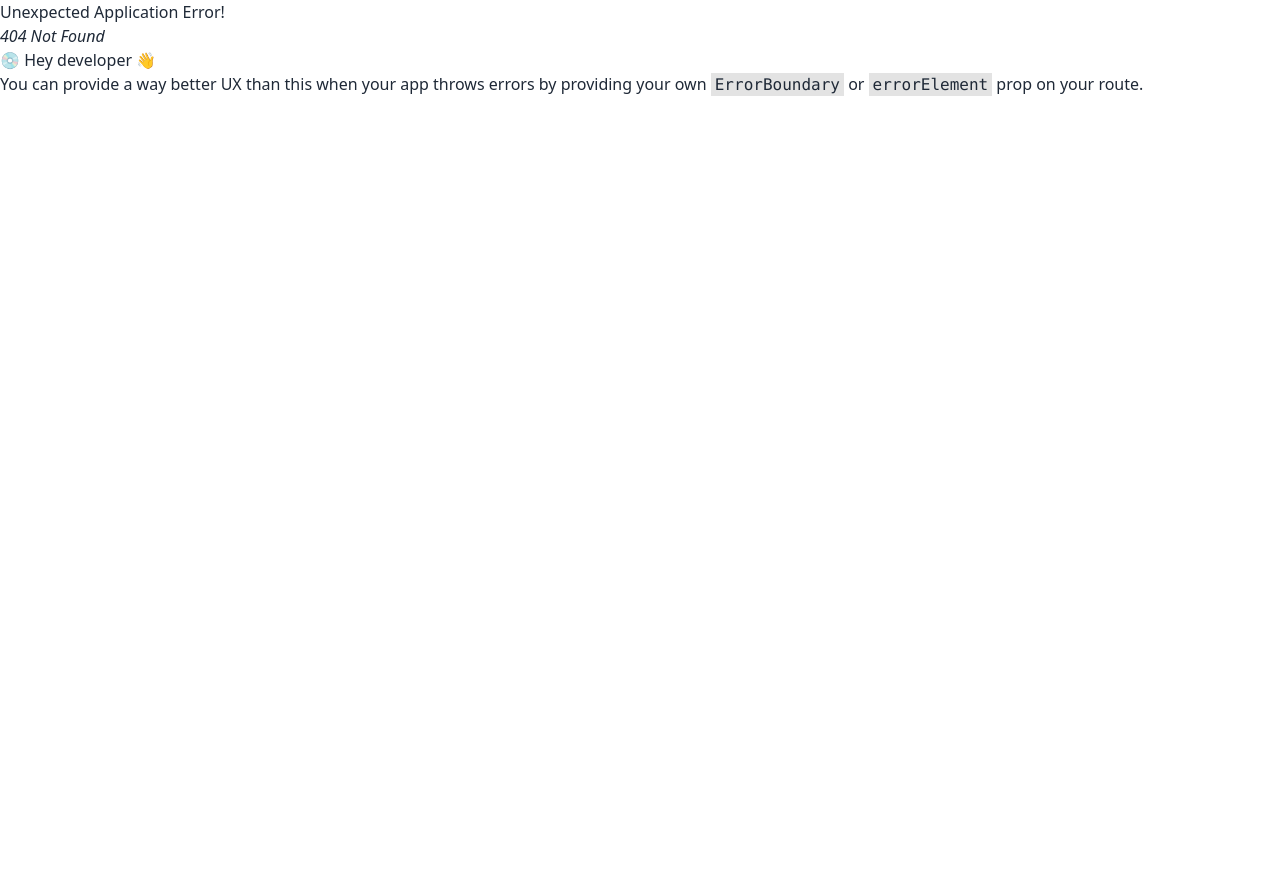
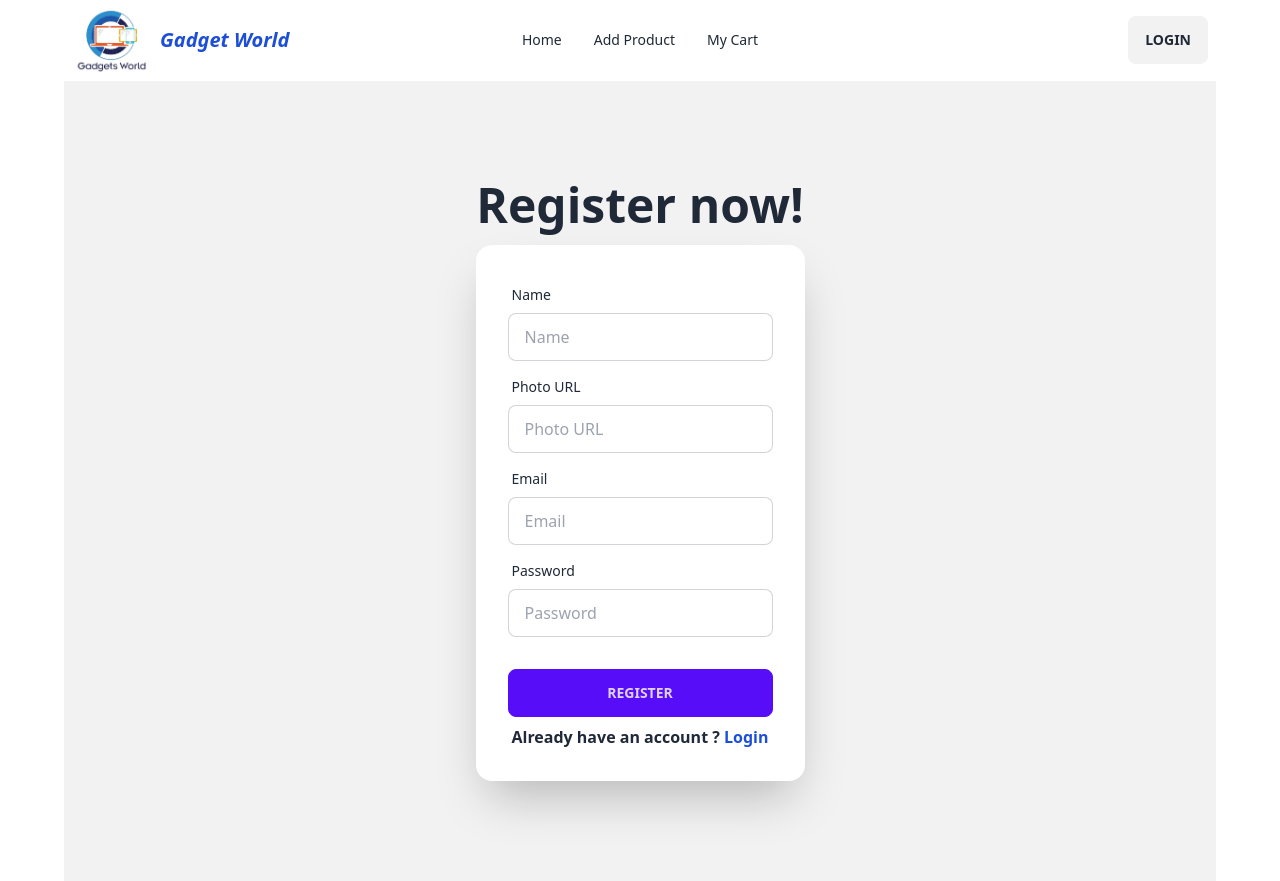
Before and after one commit to Ariful2634/brand-shop-client, a React (Vite) app: page /register in a window 1280 px wide. Before the commit this address had no page. Before the commit the page ends 800 px from the top, so only its background shows below. Built offline with nearby package versions, Linux system fonts and the light colour scheme.

Commit message:
setting registration page and user can create account

```diff
--- a/package.json
+++ b/package.json
@@ -10,13 +10,15 @@
     "preview": "vite preview"
   },
   "dependencies": {
+    "firebase": "^10.5.0",
     "localforage": "^1.10.0",
     "match-sorter": "^6.3.1",
     "react": "^18.2.0",
     "react-dom": "^18.2.0",
     "react-fast-marquee": "^1.6.2",
     "react-router-dom": "^6.17.0",
-    "sort-by": "^1.2.0"
+    "sort-by": "^1.2.0",
+    "sweetalert2": "^11.7.32"
   },
   "devDependencies": {
     "@types/react": "^18.2.15",
--- a/src/Components/Layout/Navbar.jsx
+++ b/src/Components/Layout/Navbar.jsx
@@ -1,4 +1,4 @@
-import { NavLink } from "react-router-dom";
+import { Link, NavLink } from "react-router-dom";
 import tech from '../Layout../../../assets/gad.png'
 
 
@@ -35,7 +35,7 @@ const Navbar = () => {
                     </ul>
                 </div>
                 <div className="navbar-end">
-                    <a className="btn">Login</a>
+                    <Link to='/login'><button className="btn">Login</button></Link>
                 </div>
             </div>
         </div>
--- a/src/Components/Pages/Banner.jsx
+++ b/src/Components/Pages/Banner.jsx
@@ -2,11 +2,11 @@ import Marquee from "react-fast-marquee";
 
 const Banner = () => {
     return (
-        <div className="bg-[url('https://i.ibb.co/BVQHF70/06d50a103854047-5f5669a16b9db.jpg')] bg-center bg-cover h-[500px] w-full mt-4">
+        <div className="bg-[url('https://i.ibb.co/BVQHF70/06d50a103854047-5f5669a16b9db.jpg')] bg-center  lg:bg-cover bg-no-repeat bg-contain h-[230px] lg:h-[500px] w-full lg:mt-4">
 
             <Marquee>
-            <h2 className="text-4xl text-center text-pink-500 italic py-4 font-bold mr-20">Welcome To Gadget World</h2>
-            <h2 className="text-4xl text-center text-blue-800 italic py-4 font-bold">Welcome To Gadget World</h2>
+            <h2 className="lg:text-4xl text-2xl text-center text-pink-500 italic py-4 font-bold mr-10 lg:mr-20">Welcome To Gadget World</h2>
+            <h2 className="lg:text-4xl text-2xl text-center text-blue-800 italic mr-10 py-4 font-bold">Welcome To Gadget World</h2>
             </Marquee>
         </div>
     );
--- /dev/null
+++ b/src/Components/Register/Register.jsx
@@ -0,0 +1,104 @@
+import { useContext, useState } from "react";
+import { Link } from "react-router-dom";
+import { AuthContext } from "../../Provider/AuthProvider";
+import Swal from "sweetalert2";
+
+
+const Register = () => {
+
+    const [pass,setPass]=useState("")
+
+    const {createUser}=useContext(AuthContext)
+
+    const handleRegister = e =>{
+        e.preventDefault()
+        const form = e.target;
+        const name = form.name.value
+        const photo = form.photo.value
+        const email = form.email.value
+        const password = form.password.value
+        console.log(name,photo,email,password)
+
+        if(password.length < 6){
+            return setPass("Password should be at least 6 characters or longer")
+        }
+
+        else if(!/[A-Z]/.test(password)){
+
+
+            return setPass("Password should contain at least one uppercase letter")
+        }
+        else if(!/[!@#$%^&*()_+{}\\[\\]:;<>,.?~\\\\-]/.test(password)){
+
+
+            return setPass("Password should contain at least one special  character")
+        }
+
+        createUser(email,password)
+        .then(res=>{
+            const user = res.user
+            console.log(user)
+            Swal.fire(
+                'Congratulation!',
+                'User Created Successfully!',
+                'success'
+              )
+        })
+        .catch(err=>{
+            console.log(err)
+        })
+
+    }
+
+    return (
+        <div>
+            <div className="hero min-h-screen bg-base-200">
+                <div className="hero-content flex-col ">
+                    <div className="text-center lg:text-left">
+                        <h1 className="text-5xl font-bold">Register now!</h1>
+
+                    </div>
+                    <div className="card flex-shrink-0 w-full max-w-sm shadow-2xl bg-base-100">
+                        <form onSubmit={handleRegister} className="card-body">
+                            <div className="form-control">
+                                <label className="label">
+                                    <span className="label-text">Name</span>
+                                </label>
+                                <input type="text" name="name" placeholder="Name" className="input input-bordered" required />
+                            </div>
+                            <div className="form-control">
+                                <label className="label">
+                                    <span className="label-text">Photo URL</span>
+                                </label>
+                                <input type="text" name="photo" placeholder="Photo URL" className="input input-bordered" required />
+                            </div>
+                            <div className="form-control">
+                                <label className="label">
+                                    <span className="label-text">Email</span>
+                                </label>
+                                <input type="email" name="email" placeholder="Email" className="input input-bordered" required />
+                            </div>
+                            <div className="form-control">
+                                <label className="label">
+                                    <span className="label-text">Password</span>
+                                </label>
+                                <input type="password" name="password" placeholder="Password" className="input input-bordered" required />
+                                <div>
+                                    {
+                                        pass && <p className="text-red-600 font-bold">{pass}</p>
+                                    }
+                                </div>
+                            </div>
+                            <div className="form-control mt-6">
+                                <button className="btn btn-primary">Register</button>
+                            </div>
+                            <p className="font-bold text-center">Already have an account ?  <Link to='/login' className="text-blue-700"> Login</Link></p>
+                        </form>
+                    </div>
+                </div>
+            </div>
+        </div>
+    );
+};
+
+export default Register;
--- /dev/null
+++ b/src/Login/Login.jsx
@@ -0,0 +1,42 @@
+import { Link } from "react-router-dom";
+
+
+const Login = () => {
+    return (
+        <div>
+            <div className="hero min-h-screen bg-base-200">
+                <div className="hero-content flex-col ">
+                    <div className="text-center lg:text-left">
+                        <h1 className="text-5xl font-bold">Login now!</h1>
+
+                    </div>
+                    <div className="card flex-shrink-0 w-full max-w-sm shadow-2xl bg-base-100">
+                        <form className="card-body">
+                            <div className="form-control">
+                                <label className="label">
+                                    <span className="label-text">Email</span>
+                                </label>
+                                <input type="email" placeholder="email" className="input input-bordered" required />
+                            </div>
+                            <div className="form-control">
+                                <label className="label">
+                                    <span className="label-text">Password</span>
+                                </label>
+                                <input type="password" placeholder="password" className="input input-bordered" required />
+                                <label className="label">
+                                    <a href="#" className="label-text-alt link link-hover">Forgot password?</a>
+                                </label>
+                            </div>
+                            <div className="form-control mt-6">
+                                <button className="btn btn-primary">Login</button>
+                            </div>
+                            <p className="font-bold">Do not have an account ?  <Link to='/register' className="text-blue-700"> Register</Link></p>
+                        </form>
+                    </div>
+                </div>
+            </div>
+        </div>
+    );
+};
+
+export default Login;
--- /dev/null
+++ b/src/Provider/AuthProvider.jsx
@@ -0,0 +1,29 @@
+/* eslint-disable react/prop-types */
+import { createContext, useState } from "react";
+import { createUserWithEmailAndPassword } from "firebase/auth";
+import auth from "../firebase/firebase.config";
+
+export const AuthContext = createContext(null)
+const AuthProvider = ({children}) => {
+    const [loading,setLoading]=useState(true)
+
+    // create user
+
+    const createUser = (email,password)=>{
+        setLoading(true)
+        return createUserWithEmailAndPassword(auth,email,password)
+    }
+
+    const authInfo={
+        createUser,
+        loading
+    }
+
+    return (
+        <AuthContext.Provider value={authInfo}>
+            {children}
+        </AuthContext.Provider>
+    );
+};
+
+export default AuthProvider;
--- /dev/null
+++ b/src/firebase/firebase.config.js
@@ -0,0 +1,21 @@
+// Import the functions you need from the SDKs you need
+import { initializeApp } from "firebase/app";
+import { getAuth } from "firebase/auth";
+
+// TODO: Add SDKs for Firebase products that you want to use
+// https://firebase.google.com/docs/web/setup#available-libraries
+
+// Your web app's Firebase configuration
+const firebaseConfig = {
+  apiKey: "AIzaSyBDKEkizz5n-oOKRrY7ixKCKD29TvJLY4g",
+  authDomain: "tech-shop-5a579.firebaseapp.com",
+  projectId: "tech-shop-5a579",
+  storageBucket: "tech-shop-5a579.appspot.com",
+  messagingSenderId: "652679192654",
+  appId: "1:652679192654:web:49f9d94b55701d9e73a31f"
+};
+
+// Initialize Firebase
+const app = initializeApp(firebaseConfig);
+const auth =getAuth(app)
+export default auth;
```
Also changed, not shown: src/main.jsx (+13 -0 lines), 1 other file (tests, documents, lock files or other folders).
